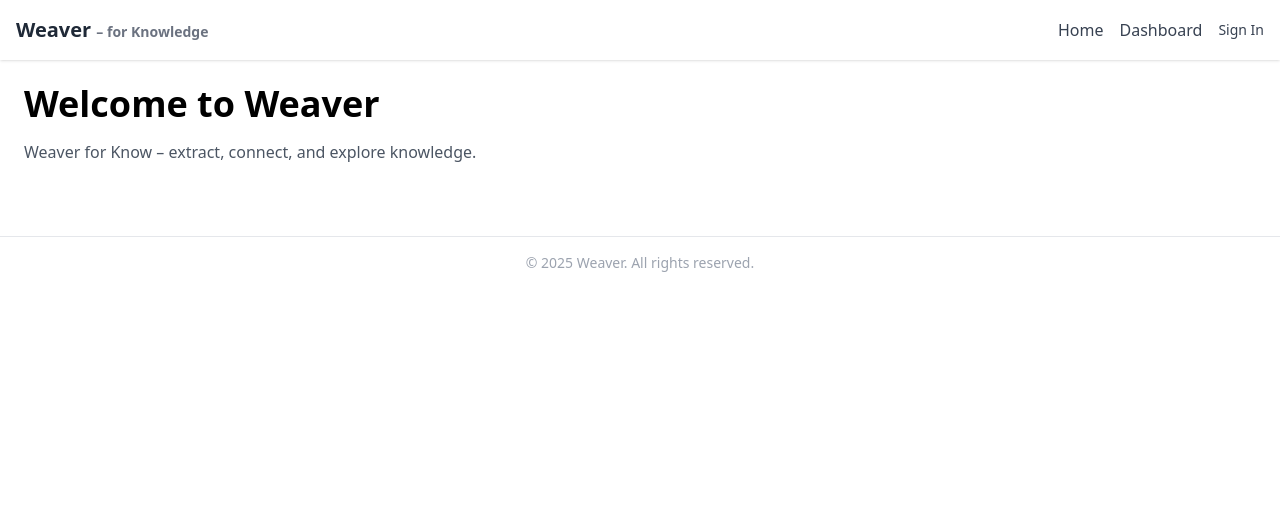
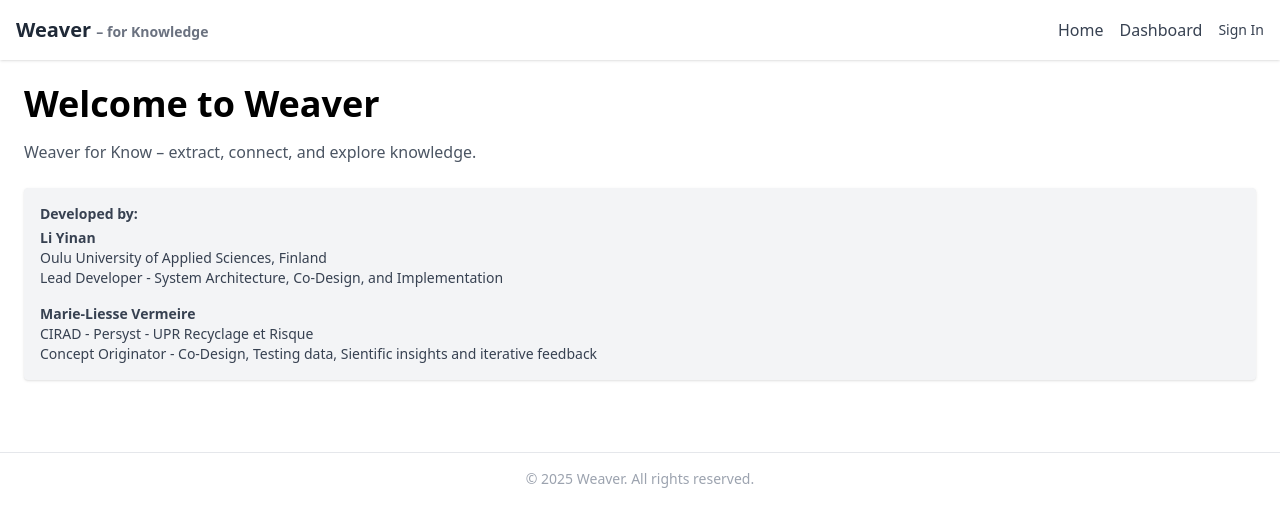
Before and after one commit to YinanLi1987/weaver_0.3_frontend, a React (Vite) app: page / in a window 1280 px wide. Shown: the top 526 px of the page. Built offline with nearby package versions, Linux system fonts and the light colour scheme; no server answers.

Commit message:
add developer info

```diff
--- a/src/pages/Home.tsx
+++ b/src/pages/Home.tsx
@@ -6,9 +6,30 @@ export default function Home() {
     <div>
       <main className="p-6">
         <h1 className="text-4xl font-bold mb-4">Welcome to Weaver</h1>
-        <p className="text-gray-600">
+        <p className="text-gray-600 mb-6">
           Weaver for Know – extract, connect, and explore knowledge.
         </p>
+
+        <div className="bg-gray-100 p-4 rounded shadow text-sm text-gray-700">
+          <p className="font-semibold mb-1">Developed by:</p>
+
+          <p>
+            <strong>Li Yinan</strong>
+            <br />
+            Oulu University of Applied Sciences, Finland
+            <br />
+            Lead Developer - System Architecture, Co-Design, and Implementation
+          </p>
+
+          <p className="mt-4">
+            <strong>Marie-Liesse Vermeire</strong>
+            <br />
+            CIRAD - Persyst - UPR Recyclage et Risque
+            <br />
+            Concept Originator - Co-Design, Testing data, Sientific insights and
+            iterative feedback
+          </p>
+        </div>
       </main>
 
       <footer className="mt-12 text-center text-gray-400 text-sm p-4 border-t">
```
